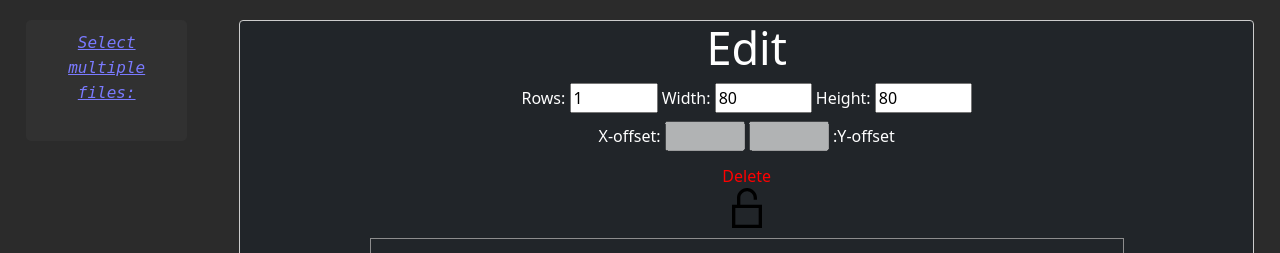
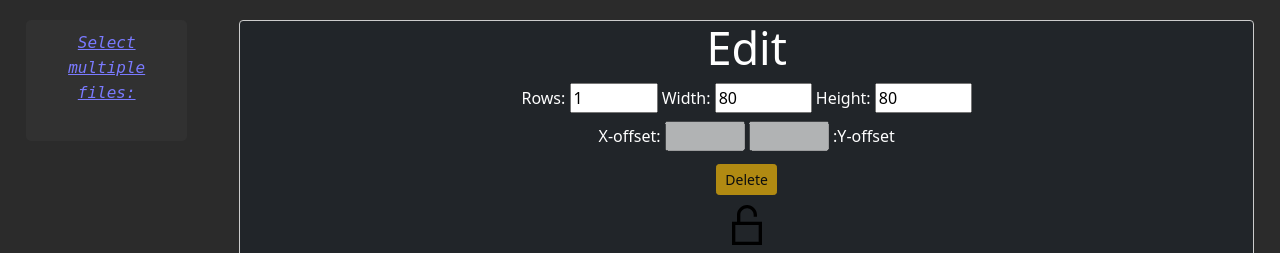
Before and after one commit to TheWilley/Fruity_Dance_Sprite_Sheet_Generator, a PHP site: page / in a window 1280 px wide. Shown: the part 56-309 px from the top of the page. Run offline with PHP 8.4, Linux system fonts and the light colour scheme.

Commit message:
delete button now only works when item is selected

```diff
--- a/Generator/CSS/sidebar.css
+++ b/Generator/CSS/sidebar.css
@@ -87,6 +87,6 @@
 }
 
 .fixedContainer {
-    box-shadow: 0px 0px 13px 8px rgba(0, 0, 0, 0.75);
+    box-shadow: 0px 0px 13px 8px rgba(0, 0, 0, 0.53);
     transition: all 0.7s;
 }
--- a/Generator/CSS/style.css
+++ b/Generator/CSS/style.css
@@ -227,11 +227,9 @@ input[type='file'] {
 }
 
 #delete {
-    color: red;
-    cursor: pointer;
     display: block;
-    width: 50px;
-    margin: 0 auto
+    margin: 0 auto;
+    margin-bottom: 10px;
 }
 
 #fiename {
--- a/Generator/index.html
+++ b/Generator/index.html
@@ -71,7 +71,7 @@
                         <input id="offsetX" class="offsetControlls" type="number" min="0" disabled>
                         <input id="offsetY" class="offsetControlls" type="number" min="0" disabled>
                         <label>:Y-offset</label>
-                        <p id="delete" onclick="remove()"> Delete </p>
+                        <button class="btn btn-warning btn-sm" id="delete" onclick="remove()" disabled> Delete </button>
                     </form>
 
                     <img src="Images/iconmonstr-lock-16.svg" class="locks" id="lock-off" onclick="LockParamters();">
--- a/Generator/scripts/graphichandler.js
+++ b/Generator/scripts/graphichandler.js
@@ -17,7 +17,7 @@ function LockParamters() {
         document.getElementById("cell_width"),
         document.getElementById("cell_height"),
         document.getElementById("lock-off"),
-        document.getElementById("lock-on")
+        document.getElementById("lock-on"),
     ]
 
     if (xvalue.disabled == true) {
--- a/Generator/scripts/imageoffset.js
+++ b/Generator/scripts/imageoffset.js
@@ -9,9 +9,11 @@ var img_wrapper = document.querySelector('#img_wrapper'),
 function disableElementSpecificControls(enabled) {
     let xoffsetform = document.getElementById("offsetX");
     let yoffsetform = document.getElementById("offsetY");
+    let remove = document.getElementById("delete");
 
     xoffsetform.disabled = enabled;
     yoffsetform.disabled = enabled;
+    remove.disabled = enabled;
 }
 
 function show_controls(currentObject) {
```
